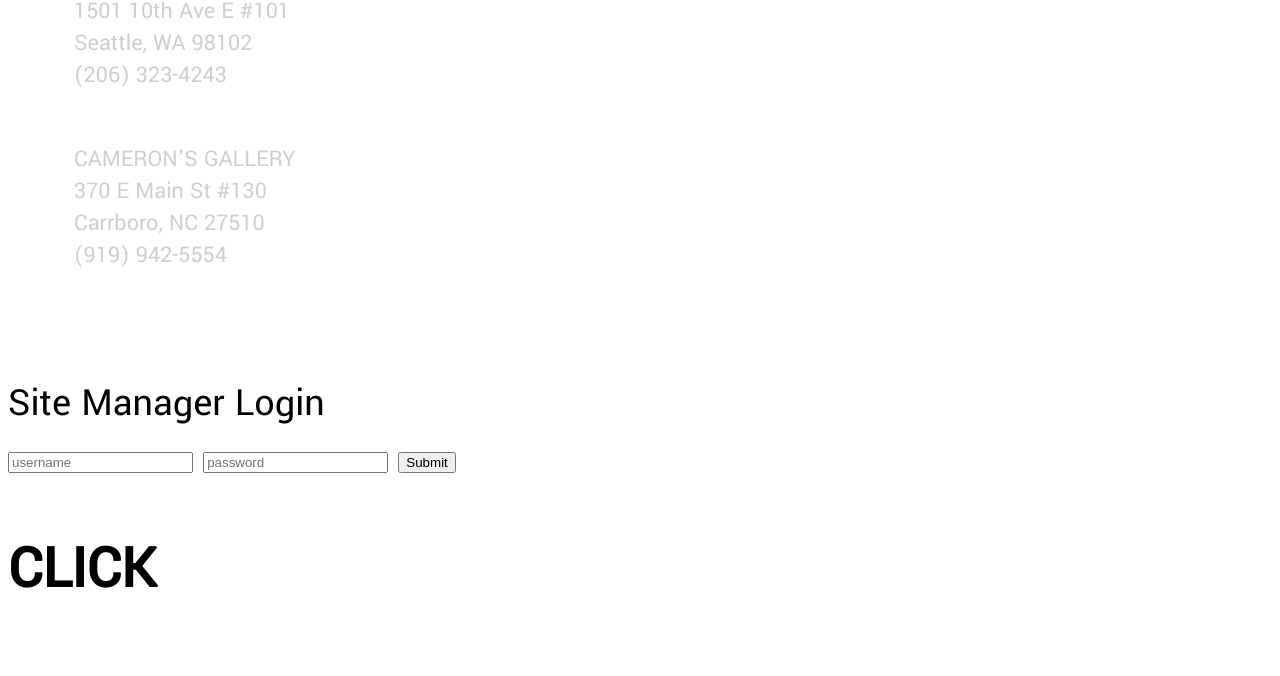
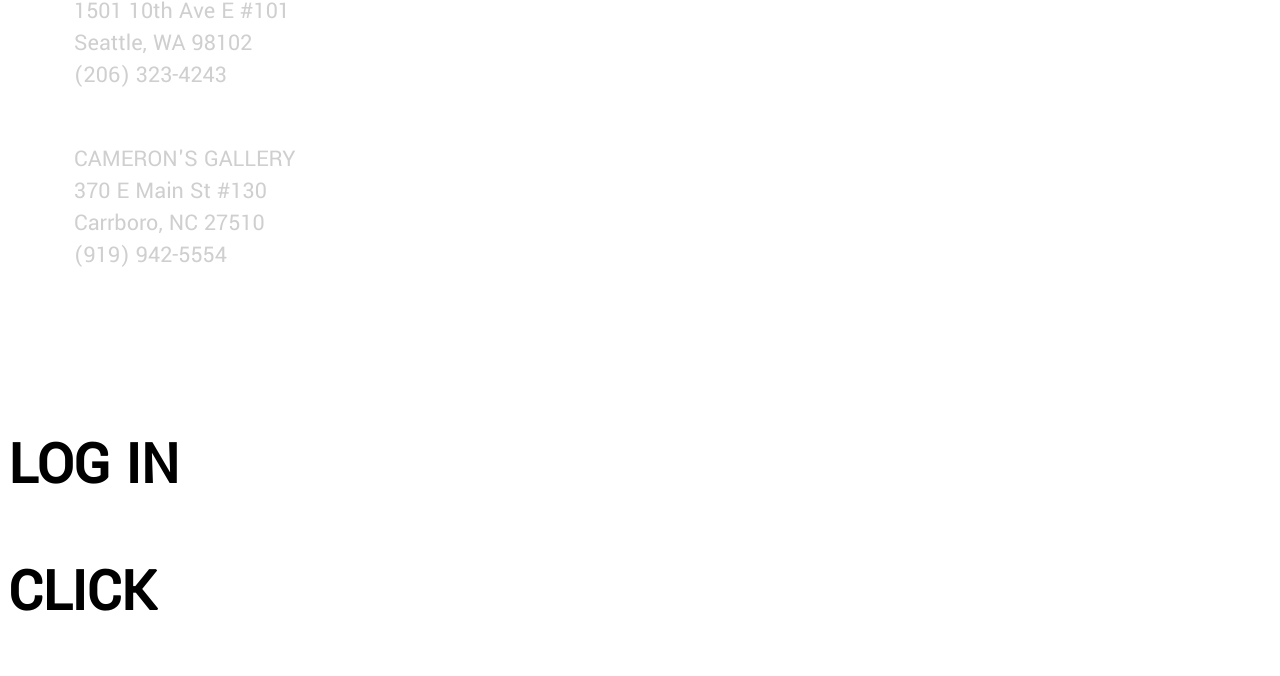
Before and after one commit to mayagold/studioLPG_frontend, a website: page public/index.html in a window 1280 px wide. Shown: the part 1070-1746 px from the top of the page. Drawn offline with nearby package versions, Linux system fonts and the light colour scheme.

Commit message:
show and hide login form based on session

```diff
--- a/public/index.html
+++ b/public/index.html
@@ -65,10 +65,10 @@
       </ul>
     </div>
 
-    <div class="login-form-modal">
+    <div class="login-form-modal" ng-show="showLoginForm===true">
       <div class="form-container">
         Site Manager Login
-        <form class="login-form" ng-submit="ctrl.login(userPass)">
+        <form class="login-form" ng-submit="ctrl.login(userPass); showLoginForm=false">
           <input type="text" name="" value="" ng-model="userPass.username" placeholder="username">
           <input type="text" name="" value="" ng-model="userPass.password" placeholder="password">
           <input type="submit">
@@ -76,6 +76,7 @@
       </div>
     </div>
 
+    <h2 ng-hide="ctrl.loggedIn===true" ng-click="showLoginForm=true">LOG IN</h2>
     <h2 ng-show="ctrl.loggedIn===true">UPLOAD PHOTO</h2>
     <h2 ng-show="ctrl.loggedIn===true">POST TO BLOG</h2>
     <h2 ng-show="ctrl.loggedIn===true" ng-click="ctrl.logout()">Log Out</h2>
@@ -95,5 +96,6 @@
         <a href="#"><img src="twitter_icon.png" alt=""></a>
       </div>
     </div>
+
   </body>
 </html>
```
